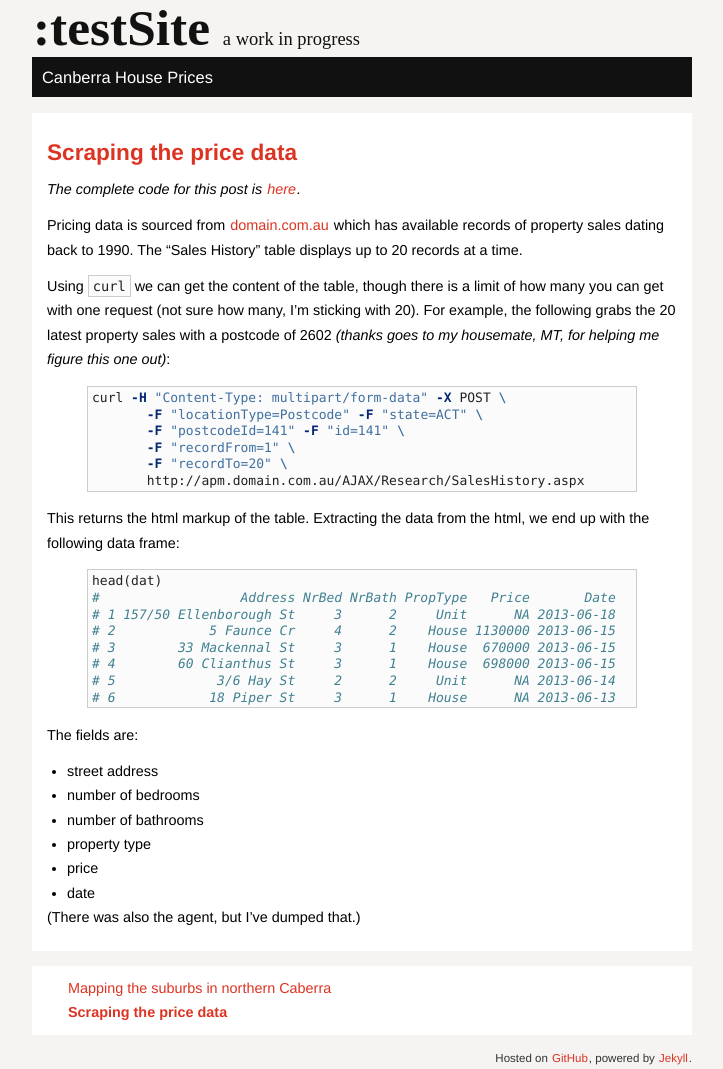
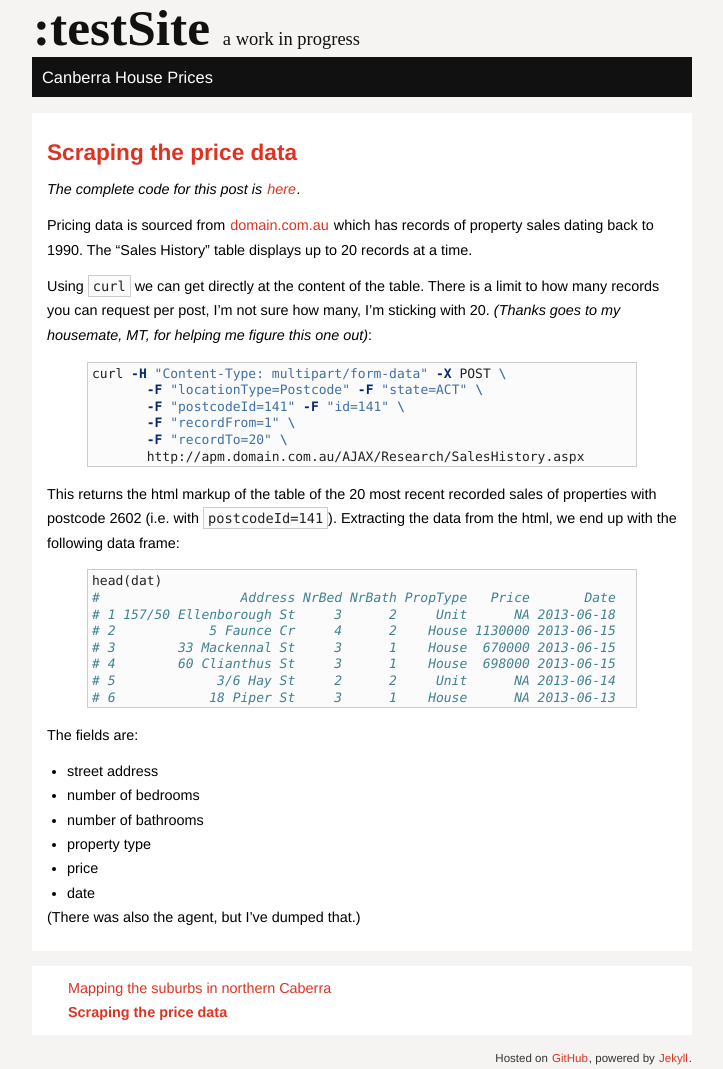
Before and after one commit to mngu2382/CanHouse, a Jekyll site: the page built from _posts/2013-09-19-scrap-data.md, in a window 1280 px wide. Shown: the whole page, without its empty margins (278-1001 px from the left). Built offline with Jekyll 4.4.1, drawn with Linux system fonts in a browser that asks for light colours.

Commit message:
reworded data scraping post

```diff
--- a/_posts/2013-09-19-scrap-data.md
+++ b/_posts/2013-09-19-scrap-data.md
@@ -8,14 +8,13 @@ _The complete code for this post is
 [here](https://github.com/mngu2382/CanHouse/blob/master/00-PriceData.R)._
 
 Pricing data is sourced from [domain.com.au](TODO)
-which has available records of property sales dating back to 1990.
-The "Sales History" table displays up to 20 records at a time.
+which has records of property sales dating back to 1990. The "Sales
+History" table displays up to 20 records at a time.
 
-Using `curl` we can get the content of the table, though there is a
-limit of how many you can get with one request (not sure how many, I'm
-sticking with 20). For example, the following grabs the 20 latest
-property sales with a postcode of 2602 _(thanks goes to my housemate,
-MT, for helping me figure this one out)_:
+Using `curl` we can get directly at the content of the table. There is
+a limit to how many records you can request per post, I'm not sure how
+many, I'm sticking with 20. _(Thanks goes to my housemate, MT, for
+helping me figure this one out)_:
 
 {% highlight bash %}
 curl -H "Content-Type: multipart/form-data" -X POST \
@@ -26,8 +25,10 @@ curl -H "Content-Type: multipart/form-data" -X POST \
        http://apm.domain.com.au/AJAX/Research/SalesHistory.aspx
 {% endhighlight %}
 
-This returns the html markup of the table. Extracting the data from
-the html, we end up with the following data frame:
+This returns the html markup of the table of the 20 most recent
+recorded sales of properties with postcode 2602 (i.e. with
+`postcodeId=141`). Extracting the data from the html, we end up with
+the following data frame:
 
 {% highlight r %}
 head(dat)
```
